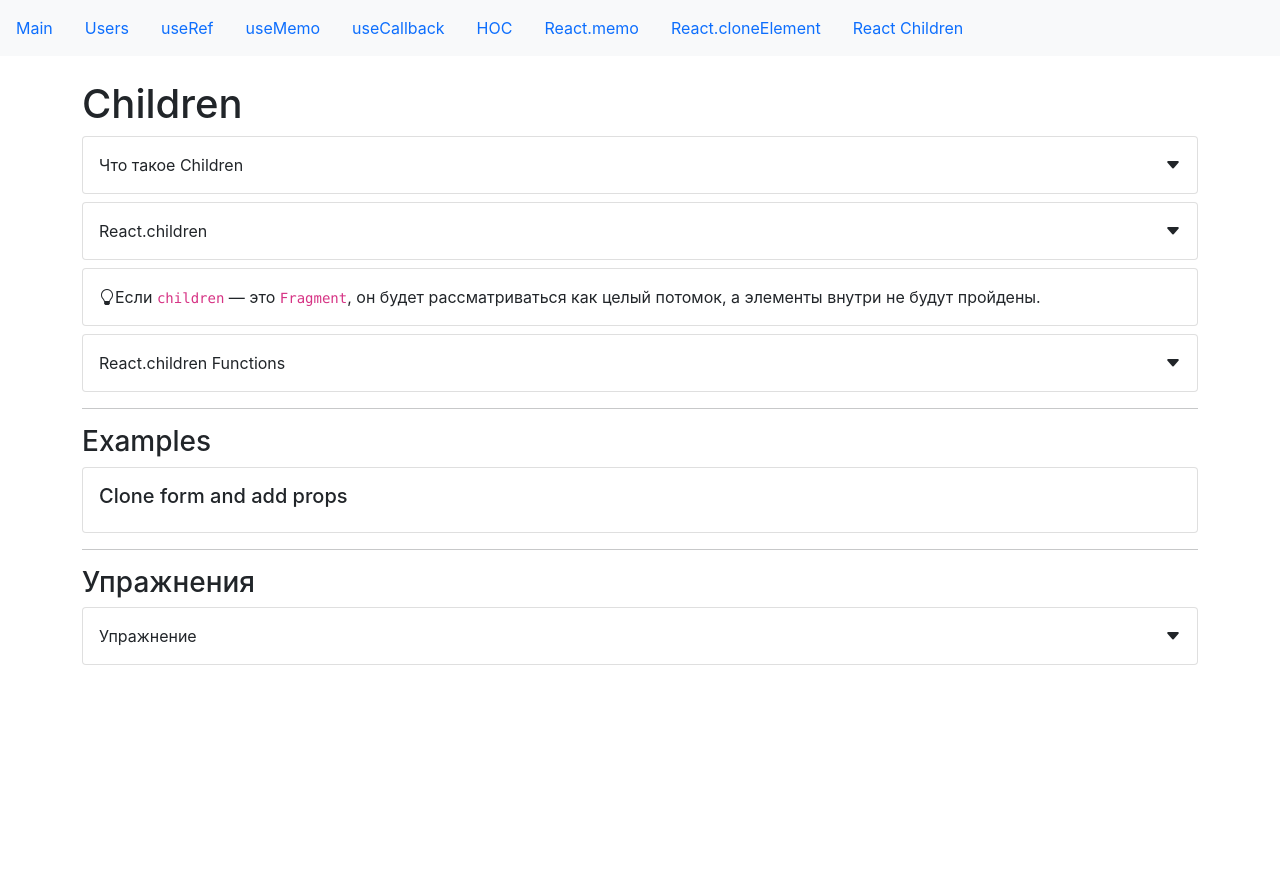
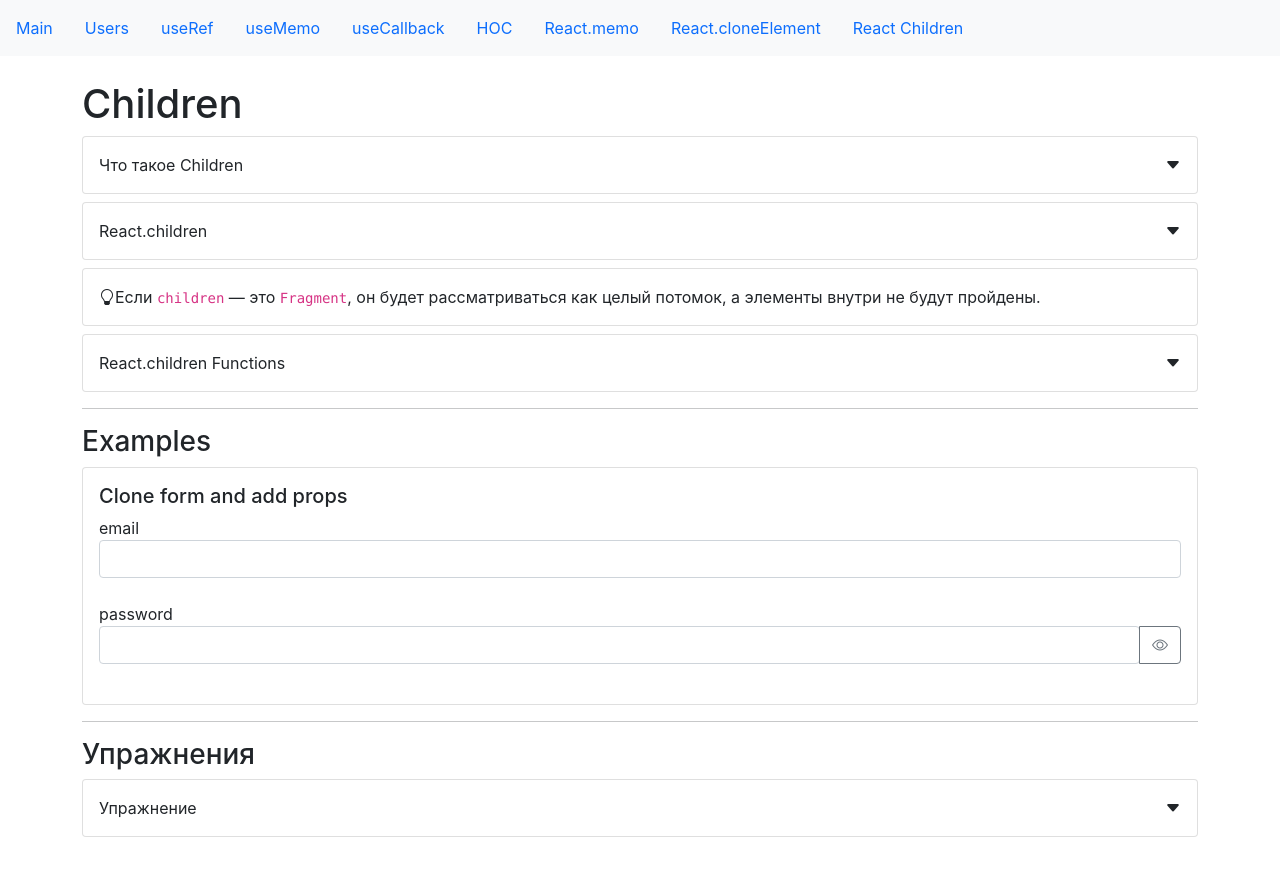
Before and after one commit to ruslangaifutdinov/start-hooks, a React (Create React App) app: page /children in a window 1280 px wide. Shown: the top 876 px of the page. Before the commit the page ends 800 px from the top, so only its background shows below. Built offline with nearby package versions, Linux system fonts and the light colour scheme.

Commit message:
childreb

```diff
--- a/src/app/components/examples/children/reactChildrenExample.jsx
+++ b/src/app/components/examples/children/reactChildrenExample.jsx
@@ -1,10 +1,46 @@
-import React from "react";
+import React, { useState, useEffect } from "react";
+import PropTypes from "prop-types";
 import CardWrapper from "../../common/Card";
 import SmallTitle from "../../common/typografy/smallTitle";
+import TextField from "../../common/form/textField";
+
+const FormComponent = ({ children }) => {
+    const [data, setData] = useState({});
+
+    useEffect(() => {
+        console.log(data);
+    }, [data]);
+
+    const handleChange = (target) => {
+        setData((prevState) => ({ ...prevState, [target.name]: target.value }));
+    };
+
+    return React.Children.map(children, (child) => {
+        const config = {
+            ...child.props,
+            onChange: handleChange,
+            value: data[child.props.name] || ""
+        };
+
+        return React.cloneElement(child, config);
+    });
+};
+
+FormComponent.propTypes = {
+    children: PropTypes.oneOfType([
+        PropTypes.arrayOf(PropTypes.node),
+        PropTypes.node
+    ])
+};
+
 const ReactChildrenExample = () => {
     return (
         <CardWrapper>
             <SmallTitle>Clone form and add props</SmallTitle>
+            <FormComponent>
+                <TextField name="email" label="email" />
+                <TextField name="password" label="password" type="password" />
+            </FormComponent>
         </CardWrapper>
     );
 };
```
